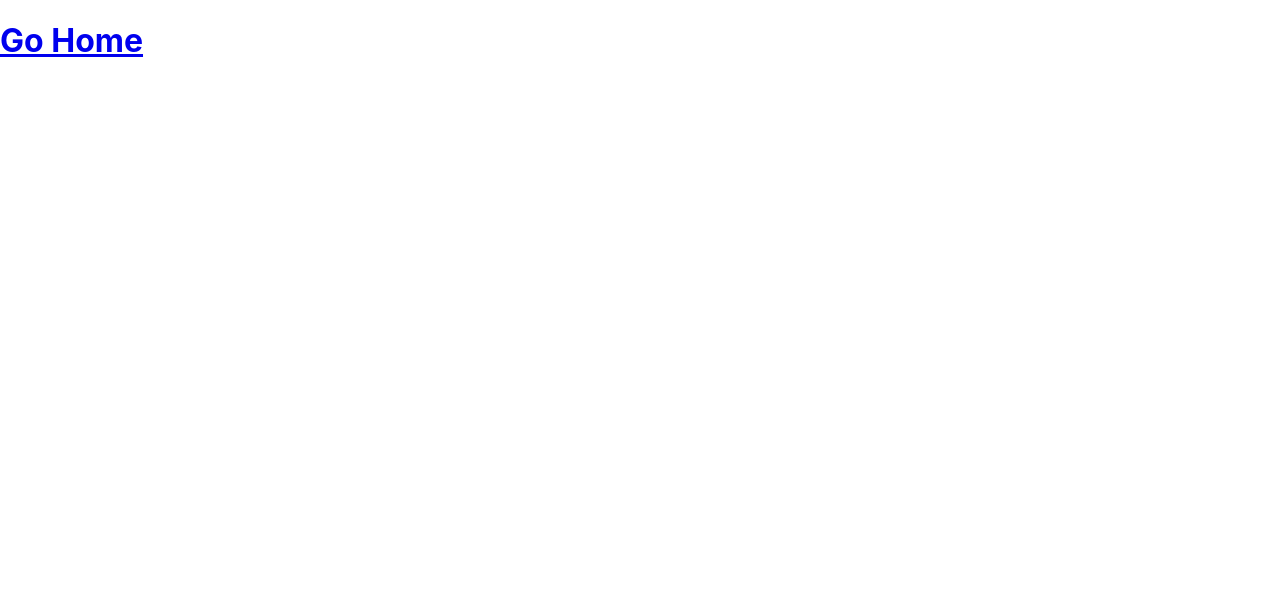
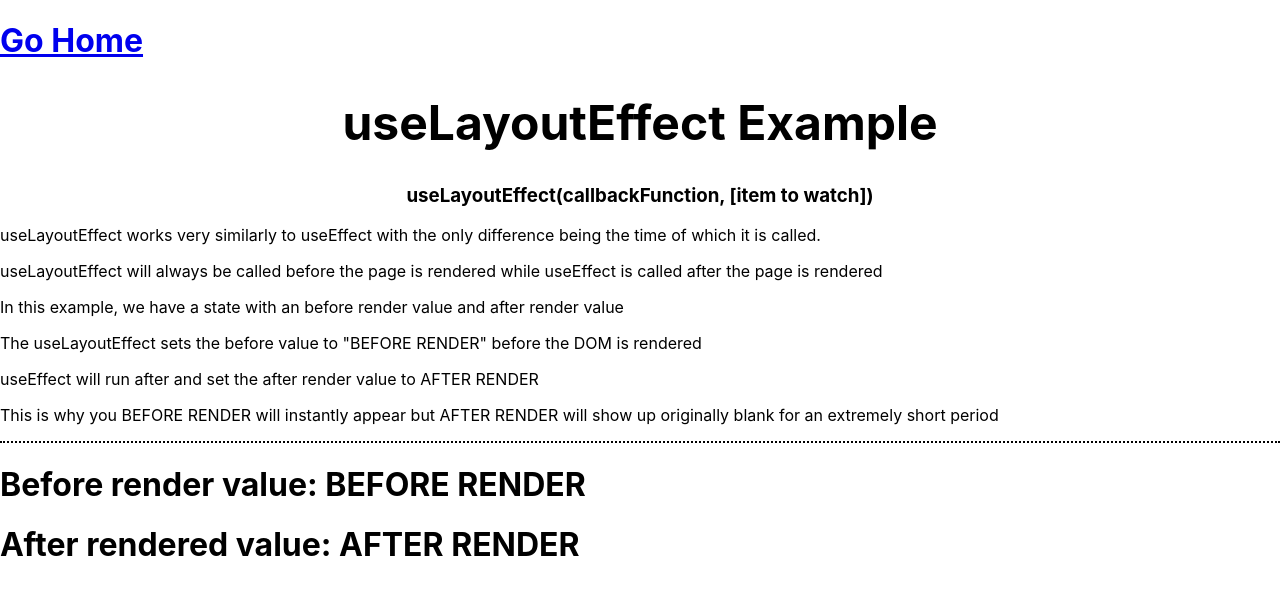
Before and after one commit to knguyen111601/React_Hook_Notes_Examples, a React (Create React App) app: page /useLayoutEffect in a window 1280 px wide. Shown: the top 594 px of the page. Built offline with nearby package versions, Linux system fonts and the light colour scheme.

Commit message:
useLayoutEffect tutoral complete

```diff
--- a/src/pages/LayoutTutoral.js
+++ b/src/pages/LayoutTutoral.js
@@ -1,17 +1,52 @@
-import { useLayoutEffect, useEffect } from "react"
+import { useLayoutEffect, useEffect, useReducer } from "react"
 
 const LayoutTutorial = () => {
 
+    const reducer = (state, action) => {
+        switch(action.type) {
+            case "inital":
+                return {og:"BEFORE RENDER", after: state.after}
+
+            case "after":
+                return {og:state.og, after: "AFTER RENDER"}
+
+            default:
+                return state
+        }
+    }
+
+
+    const [state, dispatch] = useReducer(reducer, {og:"", after: ""})
+
+
+    // useLayoutEffect called in earlier stage of page rendering than useEffect
+    // Called BEFORE everything is rendered
     useLayoutEffect(()=>{
-        console.log("useLayoutEffect")
+        dispatch({type:"inital"})
     }, [])
 
+    // useEffect is called AFTER everything is rendered on the page
     useEffect(()=>{
-        console.log("useEffect")
+        dispatch({type:"after"})
     },[])
 
 
     return <>
+        <div style={{borderBottom:"2px dotted black"}}>
+            <h1 style={{textAlign:"center", fontSize:"3em"}}>useLayoutEffect Example</h1>
+            <h3 style={{textAlign:"center"}}>useLayoutEffect(callbackFunction, [item to watch])</h3>
+            <p>useLayoutEffect works very similarly to useEffect with the only difference being the time of which it is called.</p>
+            <p>useLayoutEffect will always be called before the page is rendered while useEffect is called after the page is rendered</p>
+            <p>In this example, we have a state with an before render value and after render value</p>
+            <p>The useLayoutEffect sets the before value to "BEFORE RENDER" before the DOM is rendered</p>
+            <p>useEffect will run after and set the after render value to AFTER RENDER</p>
+            <p>This is why you BEFORE RENDER will instantly appear but AFTER RENDER will show up originally blank for an extremely short period</p>
+        </div>
+
+        <div>
+            <h1>Before render value: {state.og}</h1>
+            <h1>After rendered value: {state.after}</h1>
+        </div>
     </>
 }
 
```
